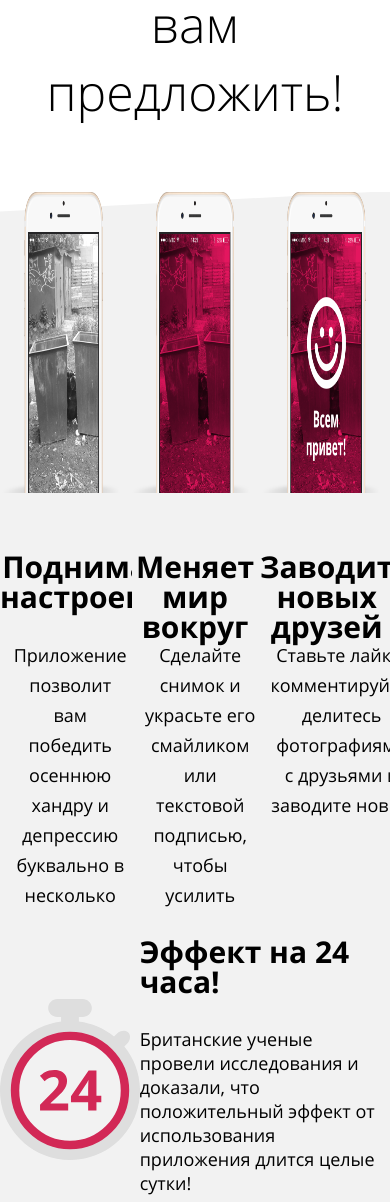
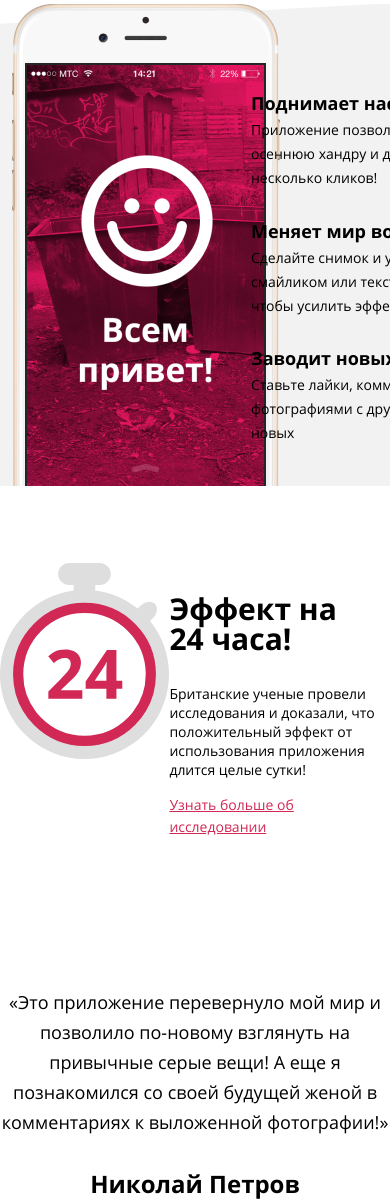
Before and after one commit to DamirSafullin/Pink, a website: page source/index.html in a window 390 px wide. Shown: the part 1322-2524 px from the top of the page. Drawn offline with nearby package versions, Linux system fonts and the light colour scheme; files that its build step writes are made by us from their sources.

Commit message:
finished tablet adaptive

```diff
--- a/source/index.html
+++ b/source/index.html
@@ -93,6 +93,9 @@
       предложить!
     </h2>
     <div class="features">
+      <div class="tablet-phone-container">
+        <img src="img/tablet/tablet_phone-1.png" alt="" class="tablet_phone-1">
+      </div>
       <ul class="features__list">
         <li class="features__item">
           <img src="img/desktop/phone-1.png" alt="phone-screen" width="300" height="490">
--- a/source/less/blocks/contacts.less
+++ b/source/less/blocks/contacts.less
@@ -10,6 +10,10 @@
     font-size: 50px;
     max-width: 462px;
     margin: 0 auto;
+
+    @media (max-width: @tablet-width) {
+      font-size: 40px;
+    }
   }
 
   .contacts__list {
@@ -21,6 +25,7 @@
 
     .contacts__item {
       padding-inline-start: 0;
+      margin-bottom: 55px;
 
       span {
         font-weight: 700;
@@ -37,7 +42,7 @@
 
     @media (max-width: @tablet-width) {
       flex-wrap: wrap;
-      justify-content: center;
+      justify-content: space-evenly;
     }
   }
 }
--- a/source/less/blocks/features.less
+++ b/source/less/blocks/features.less
@@ -12,6 +12,20 @@
     background-color: #f2f2f2;
     transform: rotate(-3deg);
   }
+
+  @media (max-width: @tablet-width) {
+    height: 482px;
+  }
+}
+
+.tablet-phone-container {
+  display: none;
+
+  @media (max-width: @tablet-width) {
+    display: block;
+    position: absolute;
+    left: 3vw;
+  }
 }
 
 .features__list {
@@ -21,6 +35,16 @@
   height: 715px;
   margin: 0 auto;
   max-width: 1200px;
+
+  @media (max-width: @tablet-width) {
+    max-height: 357px;
+    flex-direction: column;
+    position: relative;
+    left: 25vh;
+    top: 10vh;
+    justify-content: space-between;
+    max-width: 310px;
+  }
 }
 
 .features__item {
@@ -38,6 +62,13 @@
     line-height: 30px;
     position: absolute;
     top: 360px;
+
+    @media (max-width: @tablet-width) {
+      position: relative;
+      top: 0;
+      font-size: 18px;
+      margin: 0;
+    }
   }
 
   p {
@@ -48,5 +79,22 @@
     position: absolute;
     top: 448px;
     max-width: 252px;
+
+    @media (max-width: @tablet-width) {
+      position: relative;
+      top: 0;
+      margin: 0;
+      font-size: 14px;
+      max-width: 310px;
+      line-height: 24px;
+    }
+  }
+
+  @media (max-width: @tablet-width) {
+    img {
+      display: none;
+    }
+
+    text-align: left;
   }
 }
--- a/source/less/blocks/headings.less
+++ b/source/less/blocks/headings.less
@@ -8,4 +8,8 @@
   font-weight: 300;
   font-style: italic;
   margin-top: 73px;
+
+  @media (max-width: @tablet-width) {
+    font-size: 40px;
+  }
 }
--- a/source/less/blocks/main-footer.less
+++ b/source/less/blocks/main-footer.less
@@ -5,6 +5,10 @@
   align-items: center;
   justify-content: space-around;
   height: 197px;
+
+  @media (max-width: @mobile-width) {
+    flex-wrap: wrap;
+  }
 }
 
 .socials__list {
--- a/source/less/blocks/price-table.less
+++ b/source/less/blocks/price-table.less
@@ -9,6 +9,7 @@
 
   img {
     width: 95%;
+    height: 70%;
   }
 }
 
--- a/source/less/blocks/reviews.less
+++ b/source/less/blocks/reviews.less
@@ -28,6 +28,12 @@
   }
 }
 
+.reviews__quote-image-container {
+  @media (max-width: @tablet-width) {
+    display: none;
+  }
+}
+
 .reviews__arrows {
   width: 100%;
   max-width: 940px;
--- a/source/less/blocks/time.less
+++ b/source/less/blocks/time.less
@@ -1,6 +1,11 @@
 .time {
   background-color: #f2f2f2;
   height: 429px;
+
+  @media (max-width: @tablet-width) {
+    background-color: white;
+    display: flex;
+  }
 }
 
 .time-container {
@@ -9,6 +14,19 @@
   display: flex;
   align-items: center;
   justify-content: space-evenly;
+
+  @media (max-width: @tablet-width) {
+    max-width: 620px;
+    width: 100%;
+    justify-content: space-between;
+  }
+}
+
+.time__image {
+  @media (max-width: @tablet-width) {
+    width: 238px;
+    height: 276px;
+  }
 }
 
 .time__desc {
@@ -16,14 +34,27 @@
     max-width: 298px;
     font-size: 30px;
     line-height: 30px;
+
+    @media (max-width: @tablet-width) {
+      max-width: 168px;
+    }
   }
 
   .time__text {
     max-width: 534px;
     font-size: 18px;
+
+    @media (max-width: @tablet-width) {
+      font-size: 14px;
+      max-width: 310px;
+    }
   }
 
   .time__link {
     color: @red;
+
+    @media (max-width: @tablet-width) {
+      font-size: 14px;
+    }
   }
 }
```
Also changed, not shown: source/img/tablet/tablet_phone-1.png (added).
